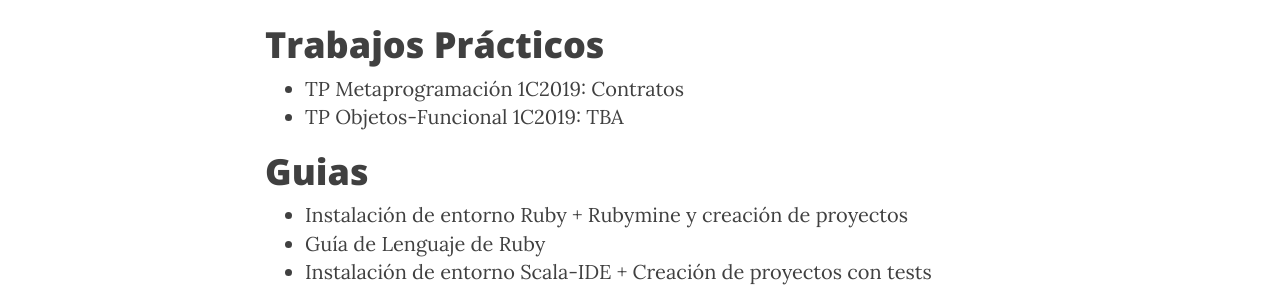
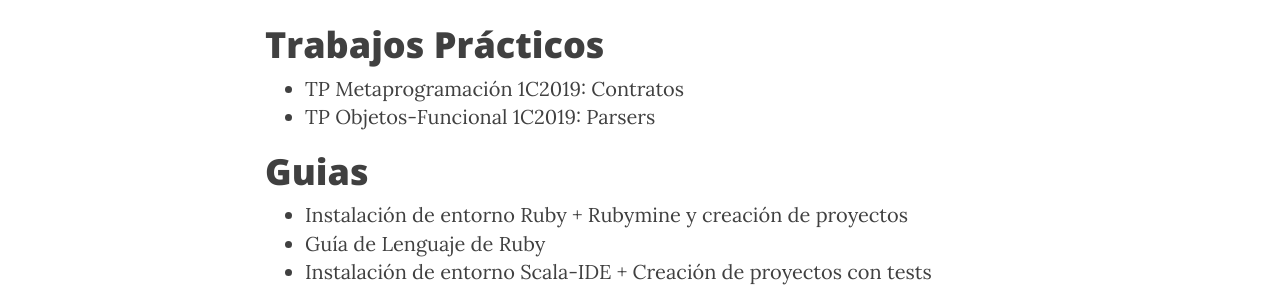
Before and after one commit to tadp-utn-frba/tadp-utn-frba.github.io, a Jekyll site: the page built from material.md, in a window 1280 px wide and 900 px high, scrolled down 809 px. Shown: the part 156-446 px from the top of the window. Built offline with Jekyll 4.4.1, drawn with Linux system fonts in a browser that asks for light colours; nearby versions of some CDN libraries.

Commit message:
TP 2019 C1 - Parsers

```diff
--- a/material.md
+++ b/material.md
@@ -24,7 +24,7 @@ permalink: /material/
 
 # Trabajos Prácticos
 * [TP Metaprogramación 1C2019: Contratos](https://docs.google.com/document/d/1adyh4gHsiI815RbPdloYfZDFhBwZMQC1PNQiJNri8JE/edit?usp=sharing)
-* [TP Objetos-Funcional 1C2019: TBA]()
+* [TP Objetos-Funcional 1C2019: Parsers](https://docs.google.com/document/d/1TOblM1E5MtVB-tBrp6f5zVvufnK4Lcr2f71-jGkTAEA)
 
 # Guias
 
```
